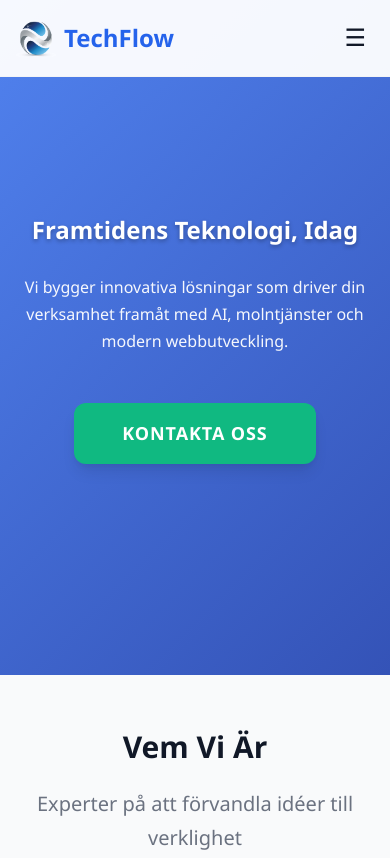
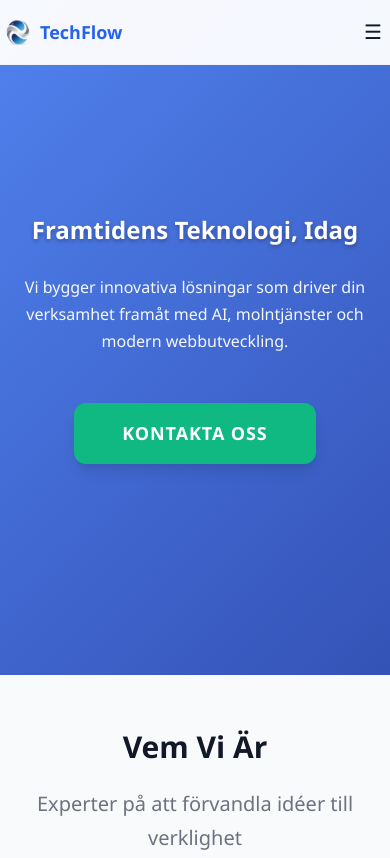
Before and after one commit to atef1995/webtec-atmo25, a website: page kmom01/public/onepage.html in a window 390 px wide. Shown: the top 858 px of the page. Drawn offline with Linux system fonts and the light colour scheme.

Commit message:
Add responsive header adjustments for small screens

```diff
--- a/kmom01/public/css/onepage.css
+++ b/kmom01/public/css/onepage.css
@@ -837,6 +837,20 @@ ul {
     padding: 0 var(--spacing-md);
   }
 
+  /* Header responsive adjustments */
+  .header-container {
+    padding: 0 var(--spacing-sm);
+  }
+
+  .logo-text {
+    font-size: var(--font-size-xl);
+  }
+
+  .logo img {
+    width: 32px;
+    height: 32px;
+  }
+
   /* Typography scaling */
   .hero-title {
     font-size: var(--font-size-3xl);
@@ -940,6 +954,25 @@ ul {
     padding: 0 var(--spacing-sm);
   }
 
+  /* Header extra small screens */
+  .header-container {
+    padding: 0 var(--spacing-xs);
+  }
+
+  .logo-text {
+    font-size: var(--font-size-lg);
+  }
+
+  .logo img {
+    width: 28px;
+    height: 28px;
+  }
+
+  .menu-toggle {
+    font-size: var(--font-size-xl);
+    padding: var(--spacing-xs);
+  }
+
   .hero-title {
     font-size: var(--font-size-2xl);
   }
```
